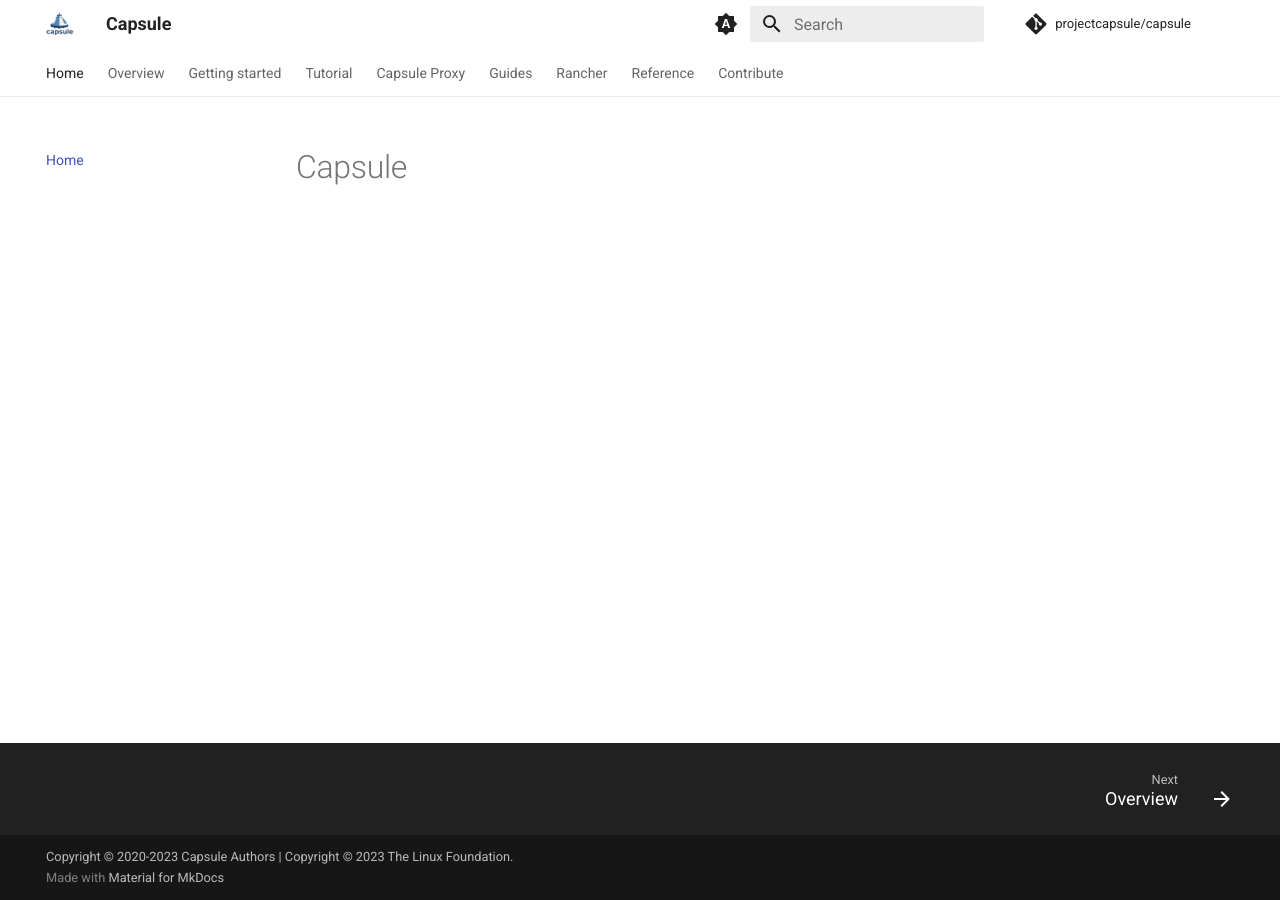
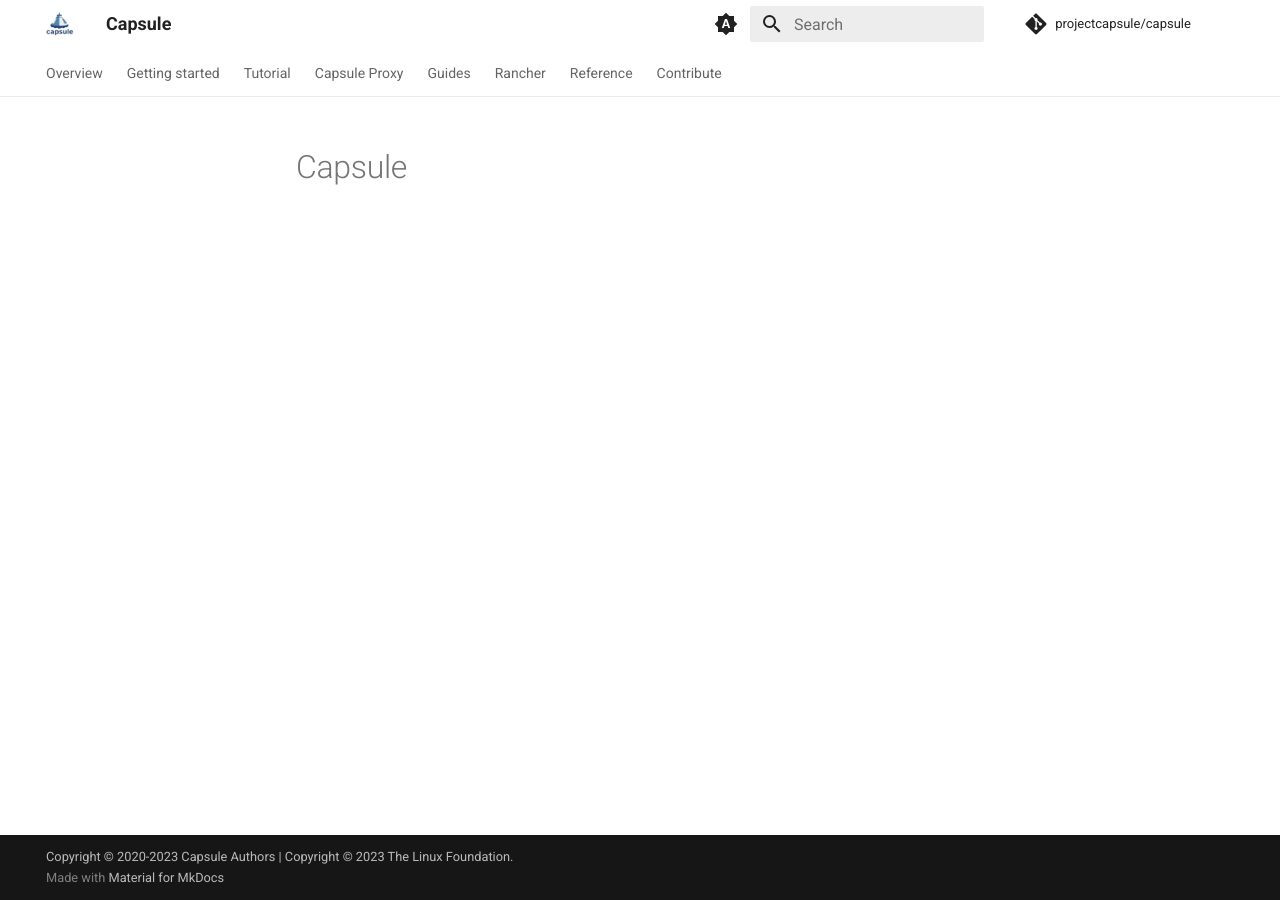
Before and after one commit to bsctl/capsule-doc, an MkDocs documentation site: the page built from docs/content/index.md, in a window 1280 px wide. Built offline with MkDocs 1.6.1 and Material for MkDocs 9.7.7, drawn with Linux system fonts in a browser that asks for light colours; comment, search, counter and statistics services are not loaded.

Commit message:
refactoring index

```diff
--- a/docs/mkdocs.yml
+++ b/docs/mkdocs.yml
@@ -54,7 +54,6 @@ markdown_extensions:
 
 # Generate navigation bar
 nav:
-- 'Home': index.md
 - 'Overview': concepts.md
 - 'Getting started': getting-started.md
 - 'Tutorial': tutorial.md
```
